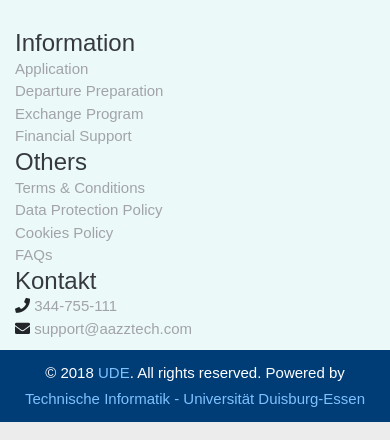
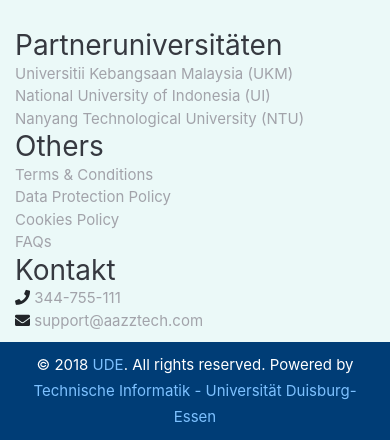
Before and after one commit to UDE-TI-DDStudProject/DDStudPortal, a PHP site: page /home.php in a window 390 px wide. Shown: the part 2657-3097 px from the top of the page. Run offline with PHP 8.4, Linux system fonts and the light colour scheme; some libraries are stand-ins or nearby versions.

Commit message:
footer updated

```diff
--- a/css/style.css
+++ b/css/style.css
@@ -20,7 +20,7 @@
 footer {
 	bottom: 0;
 	width: 100%;
-	font-family: Rubik, sans-serif;
+	/* font-family: Rubik, sans-serif; */
 	font-weight: 400;
 	font-size: 15px;
 }
@@ -53,8 +53,8 @@
 	color: #003d76;
 }
 
-footer h4 {
-	font-family: Rubik, sans-serif;
+footer h3 {
+	/* font-family: Rubik, sans-serif; */
 	margin: 0;
 	font-weight: 400;
 	padding: 0;
@@ -75,7 +75,7 @@
 footer .mini-footer p {
 	margin: 0;
 	line-height: 26px;
-	font-size: 15px;
+	/* font-size: 15px; */
 	color: #fff;
 }
 footer .mini-footer p a {
--- a/home.php
+++ b/home.php
@@ -73,7 +73,8 @@
             </p>
 
             <?php if(!is_checked_in()): ?>
-            <p><a class="btn btn-primary btn-lg" href="test_register.php" role="button">Jetzt registrieren</a></p>
+            <p><a class="btn btn-primary btn-lg" href="register.php" role="button">Jetzt
+                    registrieren</a></p>
             <?php endif; ?>
         </div>
 
--- a/templates/footer.inc.php
+++ b/templates/footer.inc.php
@@ -1,10 +1,9 @@
-
 <footer id="sticky-footer" class="footer-area footer--light">
     <div class="footer-big">
         <!-- start .container -->
         <div class="container">
             <div class="row">
-              <div class="col-md-3 col-sm-12">
+                <div class="col-md-2 col-sm-4">
                     <div class="footer-widget">
                         <div class="widget-about">
                             <img src="screenshots/UDE-Logo1.png" alt="" class="img-fluid">
@@ -13,22 +12,23 @@
                     <!-- Ends: .footer-widget -->
                 </div>
 
-              <div class="col-md-3 col-sm-4">
+                <div class="col-md-4 col-sm-4">
                     <div class="footer-widget">
                         <div class="footer-menu">
-                    <h4 class="footer-widget-title">Information</h4>
+                            <h3 class="footer-widget-title">Partneruniversitäten </h3>
                             <ul>
                                 <li>
-                        <a href="#">Application</a>
+                                    <a target="_blank" rel="noopener noreferrer"
+                                        href="https://www.ukm.my/portal/">Universitii Kebangsaan Malaysia (UKM)</a>
                                 </li>
                                 <li>
-                        <a href="#">Departure Preparation</a>
+                                    <a target="_blank" rel="noopener noreferrer" href="https://www.ui.ac.id/">National
+                                        University of Indonesia (UI)</a>
                                 </li>
                                 <li>
-                        <a href="#">Exchange Program</a>
-                      </li>
-                      <li>
-                        <a href="#">Financial Support</a>
+                                    <a target="_blank" rel="noopener noreferrer"
+                                        href="https://www.ntu.edu.sg/oia/Pages/home.aspx">Nanyang Technological
+                                        University (NTU)</a>
                                 </li>
                             </ul>
                         </div>
@@ -41,19 +41,19 @@
                 <div class="col-md-3 col-sm-4">
                     <div class="footer-widget">
                         <div class="footer-menu no-padding">
-                    <h4 class="footer-widget-title">Others</h4>
+                            <h3 class="footer-widget-title">Others</h3>
                             <ul>
                                 <li>
-                        <a href="#">Terms &amp; Conditions</a>
+                                    <a target="_blank" rel="noopener noreferrer" href="#">Terms &amp; Conditions</a>
                                 </li>
                                 <li>
-                        <a href="#">Data Protection Policy</a>
+                                    <a target="_blank" rel="noopener noreferrer" href="#">Data Protection Policy</a>
                                 </li>
                                 <li>
-                        <a href="#">Cookies Policy</a>
+                                    <a target="_blank" rel="noopener noreferrer" href="#">Cookies Policy</a>
                                 </li>
                                 <li>
-                        <a href="#">FAQs</a>
+                                    <a target="_blank" rel="noopener noreferrer" href="#">FAQs</a>
                                 </li>
                             </ul>
                         </div>
@@ -66,13 +66,14 @@
                 <div class="col-md-3 col-sm-4">
                     <div class="footer-widget">
                         <div class="footer-menu">
-                    <h4 class="footer-widget-title">Kontakt</h4>
+                            <h3 class="footer-widget-title">Kontakt</h3>
                             <ul class="contact-details">
                                 <li>
                                     <i class="fas fa-phone"></i> <a href="tel:344-755-111">344-755-111</a>
                                 </li>
                                 <li>
-                            <i class="fas fa-envelope"></i> <a href="mailto:support@aazztech.com">support@aazztech.com</a>
+                                    <i class="fas fa-envelope"></i> <a
+                                        href="mailto:support@aazztech.com">support@aazztech.com</a>
                                 </li>
                             </ul>
                         </div>
@@ -96,7 +97,8 @@
                     <div class="copyright-text">
                         <p>© 2018
                             <a href="https://www.uni-due.de/">UDE</a>. All rights reserved. Powered by
-                    <a href="https://ti.uni-due.de/ti/de/interfak/index.php">Technische Informatik - Universität Duisburg-Essen</a>
+                            <a href="https://ti.uni-due.de/ti/de/interfak/index.php">Technische Informatik - Universität
+                                Duisburg-Essen</a>
                         </p>
                     </div>
                 </div>
@@ -115,4 +117,5 @@
 <!-- Bootstrap 4 core JavaScript -->
 <script src="https://stackpath.bootstrapcdn.com/bootstrap/4.4.1/js/bootstrap.min.js"></script>
 </body>
+
 </html>
```
Lines whose indentation alone changed are shown as unchanged.
